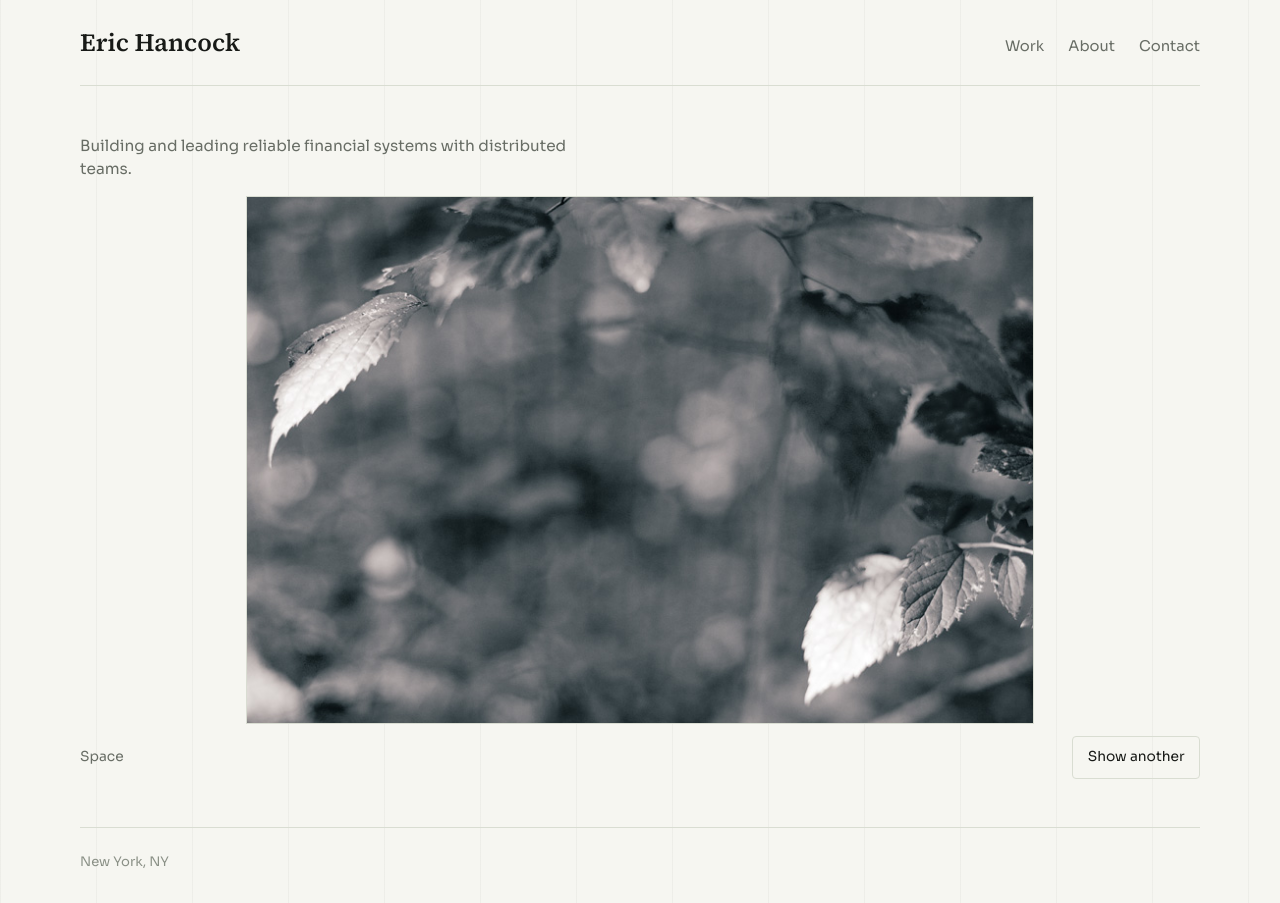
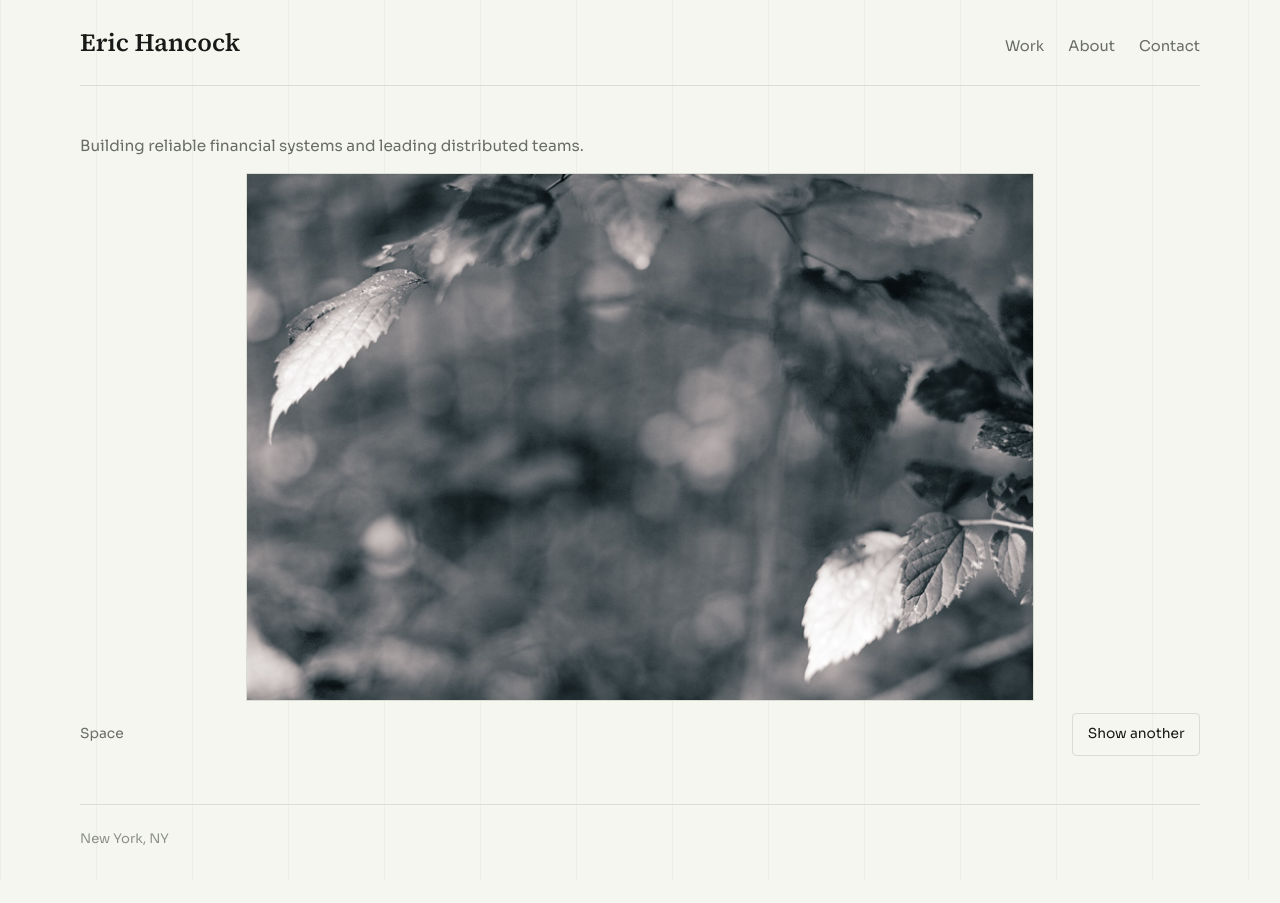
Before and after one commit to eric-hancock/vanity-site, a Next.js app: page / in a window 1280 px wide. After the commit the page ends 880 px from the top, so only its background shows below. Built offline with nearby package versions, Linux system fonts and the light colour scheme; no server answers.

Commit message:
Styling and content

```diff
--- a/app/layout.tsx
+++ b/app/layout.tsx
@@ -23,7 +23,7 @@ export const metadata: Metadata = {
     template: "%s | Eric Hancock",
   },
   description:
-    "Building and leading reliable financial systems with distributed teams.",
+    "Building reliable financial systems and leading distributed teams.",
   applicationName: "Eric Hancock",
   alternates: {
     canonical: "/",
@@ -33,14 +33,14 @@ export const metadata: Metadata = {
     siteName: "Eric Hancock",
     title: "Eric Hancock",
     description:
-      "Building and leading reliable financial systems with distributed teams.",
+      "Building reliable financial systems and leading distributed teams.",
     url: "/",
   },
   twitter: {
     card: "summary_large_image",
     title: "Eric Hancock",
     description:
-      "Building and leading reliable financial systems with distributed teams.",
+      "Building reliable financial systems and leading distributed teams.",
   },
   robots: {
     index: true,
--- a/app/page.tsx
+++ b/app/page.tsx
@@ -5,7 +5,7 @@ import { getRandomImage } from "@/lib/image-manifest";
 export const metadata: Metadata = {
   title: "Home",
   description:
-    "Eric Hancock builds and leads reliable financial systems with distributed teams.",
+    "Eric Hancock builds reliable financial systems and leads distributed teams.",
 };
 
 export default function Home() {
@@ -15,7 +15,7 @@ export default function Home() {
     <section className="home-minimal" aria-labelledby="home-heading">
       <div className="home-intro">
         <h1 id="home-heading">
-          Building and leading reliable financial systems with distributed teams.
+          Building reliable financial systems and leading distributed teams.
         </h1>
       </div>
       <GalleryFrame initialImage={initialImage} />
```
